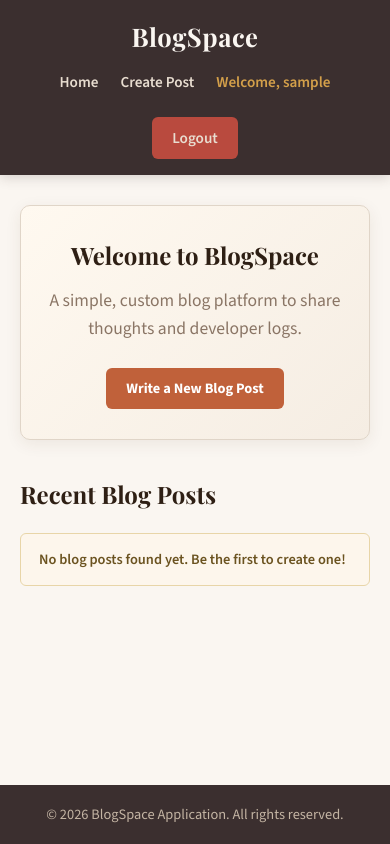
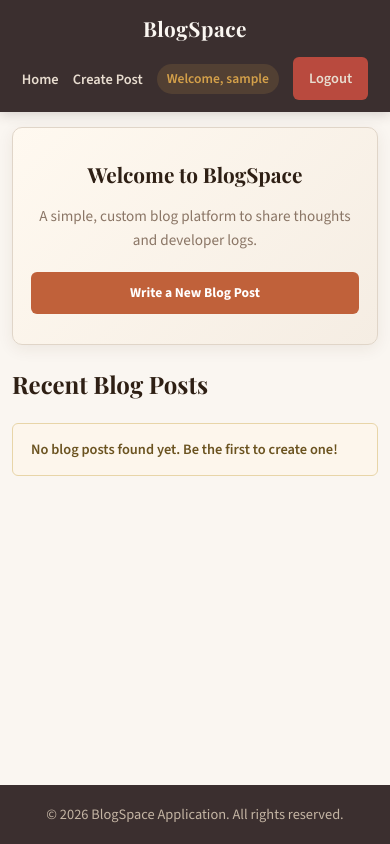
Before and after one commit to AshfakAhmath/blog-app, a PHP site: page / in a window 390 px wide. Run offline with PHP 8.4, Linux system fonts and the light colour scheme; the visitor is signed in with stand-in values (Sample User, id 1); data that the repository does not hold is empty.

Commit message:
feat: implement global CSS styling, add header component, and update post form layout.

```diff
--- a/create-post.php
+++ b/create-post.php
@@ -60,8 +60,10 @@ include('includes/header.php');
             <textarea id="markdown-editor" name="content" class="form-control"></textarea>
         </div>
 
-        <button type="submit" class="btn btn-primary">Publish Post</button>
-        <a href="index.php" class="btn btn-outline btn-ml">Cancel</a>
+        <div class="form-actions">
+            <button type="submit" class="btn btn-primary">Publish Post</button>
+            <a href="index.php" class="btn btn-outline">Cancel</a>
+        </div>
     </form>
 </div>
 
--- a/css/style.css
+++ b/css/style.css
@@ -14,6 +14,12 @@ body {
     flex-direction: column;
     min-height: 100vh;
     line-height: 1.6;
+    overflow-x: hidden;
+}
+
+img, video, iframe {
+    max-width: 100%;
+    height: auto;
 }
 
 .navbar {
@@ -76,6 +82,7 @@ body {
     font-family: 'Source Sans 3', 'Segoe UI', sans-serif;
     transition: all 0.25s ease;
     display: inline-block;
+    text-align: center;
 }
 
 .btn-primary {
@@ -295,6 +340,13 @@ textarea.form-control {
     color: #8a7565;
     margin-bottom: 25px;
     font-size: 1.1rem;
+}
+
+.hero-actions {
+    display: flex;
+    justify-content: center;
+    gap: 12px;
+    flex-wrap: wrap;
 }
 
 .alert {
@@ -440,21 +501,148 @@ footer {
 }
 
 @media (max-width: 768px) {
+    .navbar {
+        padding: 12px 0;
+    }
+
     .nav-container {
         flex-direction: column;
         gap: 12px;
+        padding: 0 15px;
     }
+
+    .brand-logo {
+        font-size: 1.4rem;
+    }
+
     .nav-links {
         flex-wrap: wrap;
         justify-content: center;
+        align-items: center;
+        gap: 10px 14px;
+        width: 100%;
+        text-align: center;
     }
+
+    .nav-links a {
+        font-size: 0.9rem;
+    }
+
+    .user-welcome {
+        display: inline-block;
+        background: rgba(212, 160, 74, 0.15);
+        padding: 4px 10px;
+        border-radius: 20px;
+        font-size: 0.85rem;
+    }
+
+    .main-container {
+        margin: 15px auto;
+        padding: 0 12px;
+    }
+
     .hero {
-        padding: 30px 20px;
+        padding: 30px 18px;
+        margin-bottom: 20px;
     }
+
     .hero h1 {
         font-size: 1.5rem;
     }
+
+    .hero p {
+        font-size: 0.95rem;
+        margin-bottom: 20px;
+    }
+
+    .hero-actions {
+        flex-direction: column;
+        gap: 10px;
+    }
+
+    .hero-actions .btn {
+        width: 100%;
+    }
+
     .card {
-        padding: 20px;
+        padding: 20px 16px;
+        border-radius: 8px;
+    }
+
+    .auth-card {
+        margin: 15px auto;
+        padding: 24px 16px;
+    }
+
+    .form-card {
+        margin: 10px auto;
+    }
+
+    .form-card h2 {
+        font-size: 1.3rem;
+    }
+
+    .post-card h1 {
+        font-size: 1.4rem;
+        line-height: 1.3;
+    }
+
+    .post-actions {
+        flex-direction: column;
+        align-items: stretch;
+    }
+
+    .post-actions .btn {
+        width: 100%;
+        margin-right: 0;
+    }
+
+    .post-actions form {
+        width: 100%;
+        display: block;
+    }
+
+    .form-actions {
+        flex-direction: column;
+        align-items: stretch;
+    }
+
+    .form-actions .btn {
+        width: 100%;
+        margin-left: 0;
+    }
+
+    .btn-ml {
+        margin-left: 0;
+        margin-top: 10px;
+        display: block;
+        width: 100%;
+    }
+
+    .EasyMDEContainer .editor-toolbar {
+        padding: 2px;
+    }
+
+    .EasyMDEContainer .CodeMirror {
+        min-height: 180px;
     }
 }
+
+@media (max-width: 480px) {
+    .brand-logo {
+        font-size: 1.3rem;
+    }
+
+    .hero h1 {
+        font-size: 1.3rem;
+    }
+
+    .btn {
+        padding: 10px 16px;
+        font-size: 0.85rem;
+    }
+
+    .card {
+        padding: 16px 12px;
+    }
+}
--- a/edit-post.php
+++ b/edit-post.php
@@ -82,8 +82,10 @@ include('includes/header.php');
             <textarea id="markdown-editor" name="content" class="form-control"><?= htmlspecialchars($post['content']); ?></textarea>
         </div>
 
-        <button type="submit" class="btn btn-primary">Update Post</button>
-        <a href="post.php?id=<?= $post_id; ?>" class="btn btn-outline btn-ml">Cancel</a>
+        <div class="form-actions">
+            <button type="submit" class="btn btn-primary">Update Post</button>
+            <a href="post.php?id=<?= $post_id; ?>" class="btn btn-outline">Cancel</a>
+        </div>
     </form>
 </div>
 
--- a/includes/header.php
+++ b/includes/header.php
@@ -10,7 +10,7 @@ if (session_status() === PHP_SESSION_NONE) {
     <meta name="viewport" content="width=device-width, initial-scale=1.0">
     <title>BlogSpace</title>
     <link rel="icon" type="image/png" href="favicon.png">
-    <link rel="stylesheet" href="css/style.css">
+    <link rel="stylesheet" href="css/style.css?v=<?= file_exists(__DIR__ . '/../css/style.css') ? filemtime(__DIR__ . '/../css/style.css') : time(); ?>">
 </head>
 <body>
 
--- a/index.php
+++ b/index.php
@@ -18,12 +18,14 @@ $result = mysqli_query($conn, $sql);
     <h1>Welcome to BlogSpace</h1>
     <p>A simple, custom blog platform to share thoughts and developer logs.</p>
 
+    <div class="hero-actions">
         <?php if (isset($_SESSION['user_id'])): ?>
             <a class="btn btn-primary" href="create-post.php">Write a New Blog Post</a>
         <?php else: ?>
             <a class="btn btn-primary" href="login.php">Login to Post</a>
             <a class="btn btn-outline" href="register.php">Register Account</a>
         <?php endif; ?>
+    </div>
 </div>
 
 <h2>Recent Blog Posts</h2>
```
Also changed, not shown: other parts of css/style.css (+54 -7 lines). Lines whose indentation alone changed are shown as unchanged.
